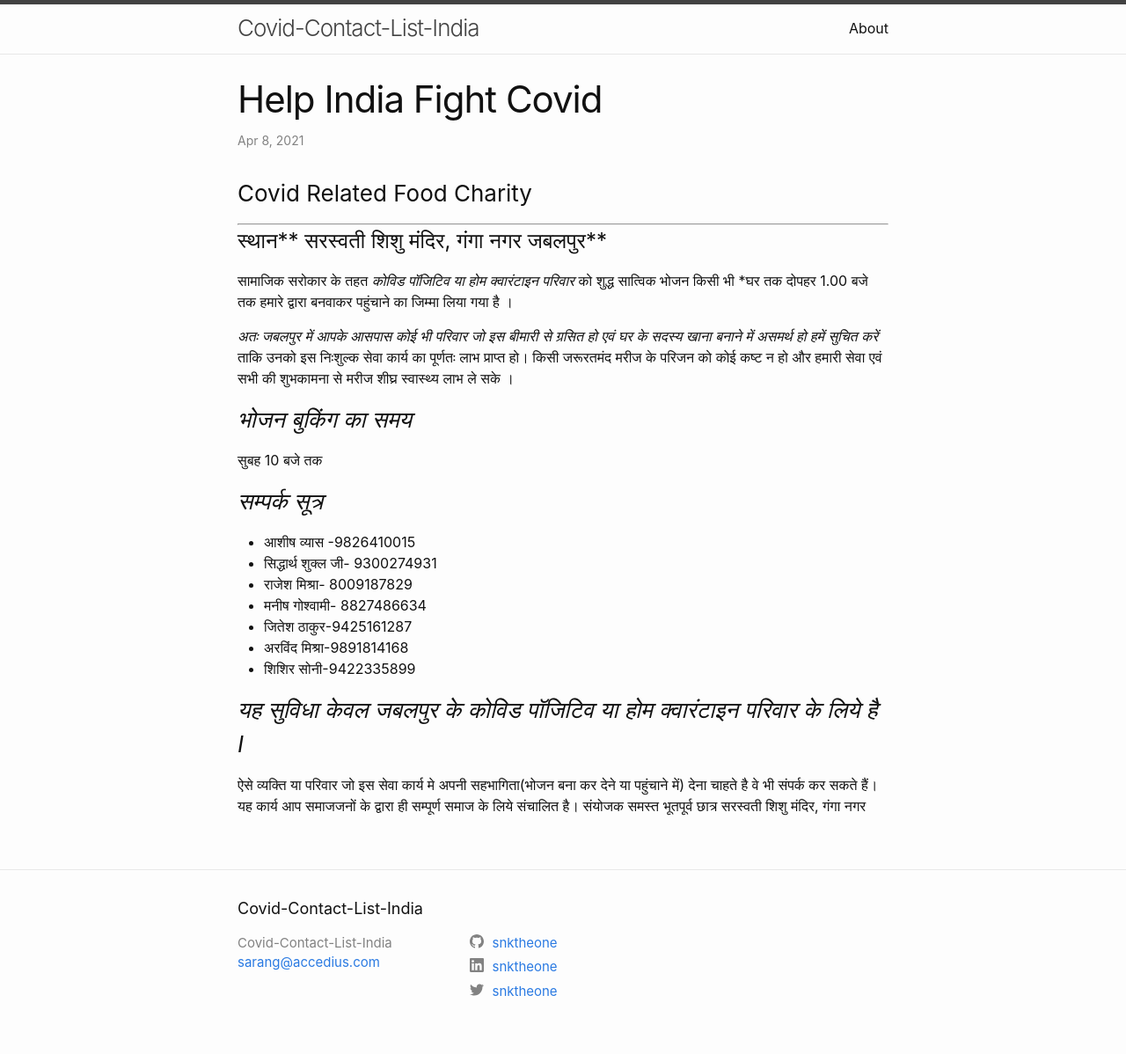
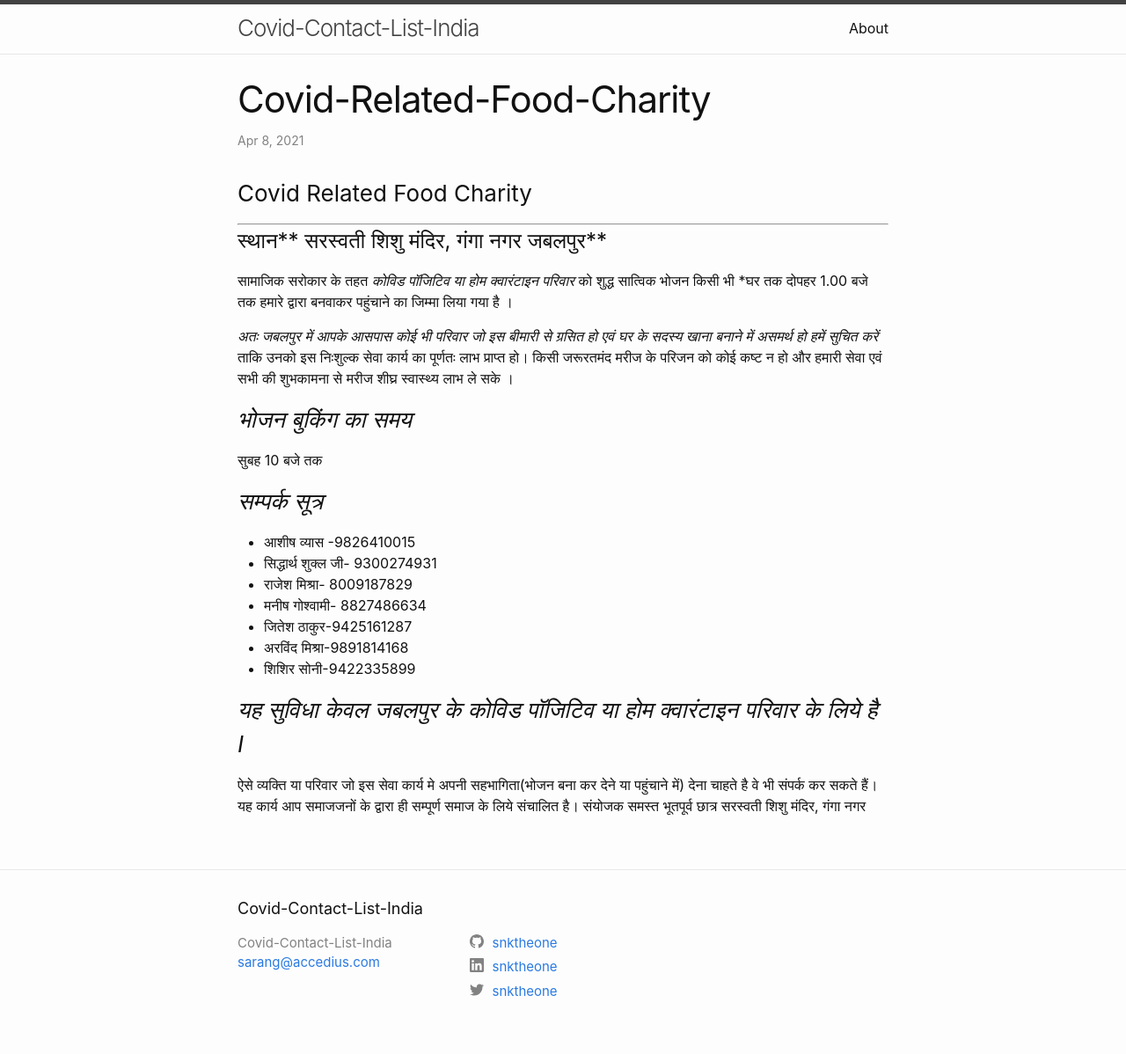
Before and after one commit to Snktheone/covid-contact-list-india, a Jekyll site: the page built from _posts/2021-05-08-Covid-Related-Food-Charity.markdown, in a window 1280 px wide. Shown: the whole page at 88% size. Built offline with Jekyll 4.4.1, drawn with Linux system fonts in a browser that asks for light colours.

```diff
--- a/_posts/2021-05-08-Covid-Contact-List-India.markdown
+++ b/_posts/2021-05-08-Covid-Contact-List-India.markdown
@@ -1,6 +1,6 @@
 ---
 layout: post
-title:  "Help India Fight Covid"
+title:  "Covid Contact List India"
 date:   2021-04-08 10:30:00
 ---
 
--- a/_posts/2021-05-08-Covid-Related-Food-Charity.markdown
+++ b/_posts/2021-05-08-Covid-Related-Food-Charity.markdown
@@ -1,6 +1,6 @@
 ---
 layout: post
-title:  "Help India Fight Covid"
+title:  "Covid-Related-Food-Charity"
 date:   2021-04-08 10:30:00
 ---
 
```
